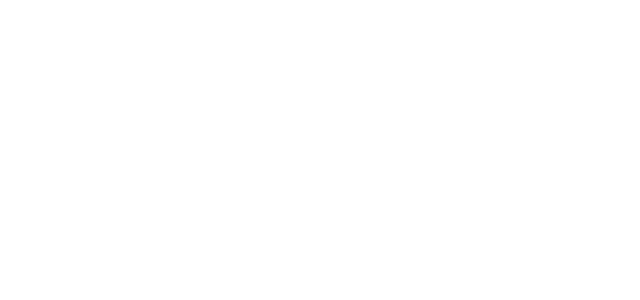
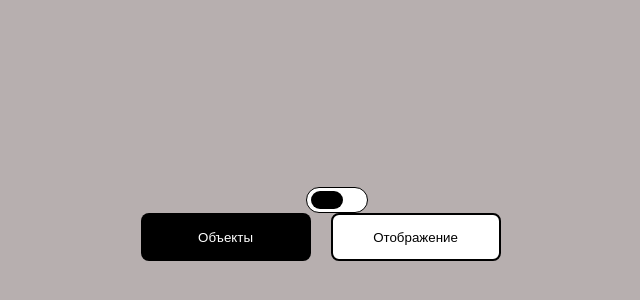
Before and after one commit to Kilvii/PracticeHaH, a Vue app in the folder TodoList/: page /visibility in a window 1280 px wide. Before the commit this address had no page. Shown: the part 176-476 px from the top of the page, without its empty margins (303-943 px from the left). Built offline with nearby package versions, Linux system fonts and the light colour scheme.

Commit message:
Toggle and NavItem

```diff
--- a/TodoList/src/components/ButtonComponent.vue
+++ b/TodoList/src/components/ButtonComponent.vue
@@ -24,6 +24,12 @@
 </template>
 
 <style scoped>
+.btn-wrap {
+    font-size: 16px;
+    height: 40px;
+    width: inherit;
+}
+
 .btn {
     display: flex;
     align-items: center;
@@ -53,12 +59,6 @@
     height: 40px;
 }
 
-.btn-wrap {
-    font-size: 16px;
-    height: 40px;
-    width: inherit;
-}
-
 .btn:hover {
     opacity: 0.7;
 }
--- /dev/null
+++ b/TodoList/src/components/NavItemComponent.vue
@@ -0,0 +1,62 @@
+<script setup>
+import { useRouter } from 'vue-router';
+
+const props = defineProps({
+    title: {
+        type: String,
+        default: "",
+    },
+    color: {
+        type: String,
+        default: "default",
+    },
+})
+
+const emit = defineEmits(['navigate'])
+
+function handleNavigation() {
+  emit('navigate');
+}
+
+</script>
+<template>
+    <div class="nav-wrap">
+        <button class="btn" :class="[`btn_${color}`]" @click="handleNavigation">
+            {{ title }}
+        </button>
+    </div>
+</template>
+
+<style scoped>
+.nav-wrap {
+    font-size: 16px;
+    height: 48px;
+    flex: 1;
+}
+
+.btn {
+    display: flex;
+    align-items: center;
+    justify-content: center;
+    border: none;
+    border-radius: 8px;
+    cursor: pointer;
+    height: inherit;
+    width: 100%;
+}
+
+.btn_active {
+    border: 2px solid black;
+    background-color: white;
+    color:black;
+}
+
+.btn_default {
+    background-color: black;
+    color: white;
+}
+
+.btn:hover {
+    opacity: 0.7;
+}
+</style>
--- /dev/null
+++ b/TodoList/src/components/ToggleComponent.vue
@@ -0,0 +1,62 @@
+<script setup>
+
+</script>
+
+<template>
+    <label class="switch">
+        <input type="checkbox">
+        <span class="slider"></span>
+    </label>
+</template>
+
+<style scoped>
+.switch {
+    position: relative;
+    display: inline-block;
+    width: 62px;
+    height: 26px;
+}
+
+.switch input {
+    opacity: 0;
+    width: 0;
+    height: 0;
+}
+
+.slider {
+    position: absolute;
+    cursor: pointer;
+    top: 0;
+    left: 0;
+    right: 0;
+    bottom: 0;
+    background-color: white;
+    transition: .4s;
+    border-radius: 16px;
+    border: 1px solid black;
+}
+
+.slider:before {
+    position: absolute;
+    content: "";
+    height: 18px;
+    width: 32px;
+    left: 4px;
+    top: 3px;
+    background-color: black;
+    transition: .4s;
+    border-radius: 16px;
+}
+
+input:checked+.slider {
+    background-color: #e3f140;
+}
+
+input:focus+.slider {
+    box-shadow: 0 0 1px #e3f140;
+}
+
+input:checked+.slider:before {
+    transform: translateX(21px);
+}
+</style>
--- a/TodoList/src/routes/routes.js
+++ b/TodoList/src/routes/routes.js
@@ -2,7 +2,8 @@
 
 const routes = [
     { path: '/', redirect: '/objects'},
-    { path: '/objects/:id?', name: 'todolist', component: page('Objects')},
+    { path: '/objects/:id?', name: 'objects', component: page('Objects')},
+    { path: '/visibility', name: 'visibility', component: page('Visibility')},
 ]
 
 function page(path) {
--- a/TodoList/src/views/Objects.vue
+++ b/TodoList/src/views/Objects.vue
@@ -2,11 +2,11 @@
 import { computed, reactive, ref } from 'vue';
 import { useRoute, useRouter } from 'vue-router';
 import { useTodosStore } from '@/stores/TodosStore';
-import { storeToRefs } from 'pinia'
 import InputComponent from '@/components/InputComponent.vue';
 import ButtonComponent from '@/components/ButtonComponent.vue';
 import ObjectCardComponent from '@/components/ObjectCardComponent.vue';
 import CreateTodoForm from '@/components/CreateTodoForm.vue';
+import NavItemComponent from '@/components/NavItemComponent.vue';
 
 const store = useTodosStore()
 const router = useRouter()
@@ -26,12 +26,12 @@
 })
 
 const handleAddItem = () => {
-  router.push({ name: 'todolist', params: { id: 'new' } });
+  router.push({ name: 'objects', params: { id: 'new' } });
   showCreateTodo.value = !showCreateTodo.value;
   store.newTodo()
   handleResetItem()
   if (!showCreateTodo.value) {
-    router.push({ name: 'todolist' });
+    router.push({ name: 'objects' });
   }
 };
 
@@ -40,7 +40,7 @@
   if (added) {
     handleResetItem()
     showCreateTodo.value = false;
-    router.push({ name: 'todolist' });
+    router.push({ name: 'objects' });
   }
 }
 
@@ -50,7 +50,7 @@
 };
 
 const handleEditItem = (index) => {
-  router.push({ name: 'todolist', params: { id: index } })
+  router.push({ name: 'objects', params: { id: index } })
   showCreateTodo.value = true;
   cardObject.name = store.todos[index].name;
   cardObject.address = store.todos[index].address;
@@ -60,11 +60,20 @@
 const handleDeleteItem = (index) => {
   showCreateTodo.value = false;
   store.deleteTodo(index);
-  router.push({ name: 'todolist' });
+  router.push({ name: 'objects' });
 };
+
+const handleVisibilityNavigate = () => {
+  router.push({ name: 'visibility' });
+}
 </script>
 
 <template>
+  <div class="objects">
+    <div class="navigation">
+      <NavItemComponent title="Объекты" color="active" />
+      <NavItemComponent title="Отображение" color="default" @click="handleVisibilityNavigate"/>
+    </div>
     <div class="todolist">
       <aside class="sidebar">
         <div class="sidebar-header">
@@ -88,21 +97,42 @@
         <CreateTodoForm v-if="showCreateTodo" :object="cardObject" @saveItem="handleSaveItem"
           @resetFields="handleResetItem" />
       </div>
-
+    </div>
   </div>
 </template>
 
 <style scoped>
-.todolist {
+.objects {
   background-color: rgb(183, 175, 175);
   display: flex;
-  flex-direction: row;
+  flex-direction: column;
   align-items: center;
   justify-content: center;
   padding: 20px;
   min-width: 320px;
   min-height: 200px;
   height: 100vh;
+}
+
+.navigation {
+  display: flex;
+  flex-direction: row;
+  align-items: center;
+  justify-content: center;
+  width: 360px;
+  margin-bottom: 20px;
+  margin-right: 33px;
+}
+
+.navigation>*:not(:last-child) {
+  margin-right: 20px;
+}
+
+.todolist{
+  display: flex;
+  flex-direction: row;
+  align-items: center;
+  justify-content: center;
 }
 
 .sidebar {
--- /dev/null
+++ b/TodoList/src/views/Visibility.vue
@@ -0,0 +1,52 @@
+<script setup>
+import { computed, reactive, ref } from 'vue';
+import { useRoute, useRouter } from 'vue-router';
+import { useTodosStore } from '@/stores/TodosStore';
+import InputComponent from '@/components/InputComponent.vue';
+import ButtonComponent from '@/components/ButtonComponent.vue';
+import ObjectCardComponent from '@/components/ObjectCardComponent.vue';
+import ToggleComponent from '@/components/ToggleComponent.vue';
+import NavItemComponent from '@/components/NavItemComponent.vue';
+
+const store = useTodosStore()
+const router = useRouter()
+
+const handleObjectNavigate = () => {
+  router.push({ name: 'objects' });
+}
+</script>
+<template>
+  <div class="visibility">
+    <ToggleComponent />
+    <div class="navigation">
+      <NavItemComponent title="Объекты" color="default" @click="handleObjectNavigate"/>
+      <NavItemComponent title="Отображение" color="active" />
+    </div>
+  </div>
+</template>
+<style scoped>
+.visibility {
+  background-color: rgb(183, 175, 175);
+  display: flex;
+  flex-direction: column;
+  align-items: center;
+  justify-content: center;
+  padding: 20px;
+  min-width: 320px;
+  min-height: 200px;
+  height: 100vh;
+}
+
+.navigation {
+  display: flex;
+  flex-direction: row;
+  align-items: center;
+  justify-content: center;
+  width: 360px;
+  margin-right: 33px;
+}
+
+.navigation>*:not(:last-child) {
+    margin-right: 20px;
+}
+</style>
```
Lines whose indentation alone changed are shown as unchanged.
